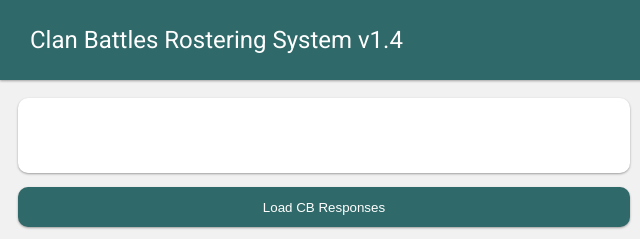
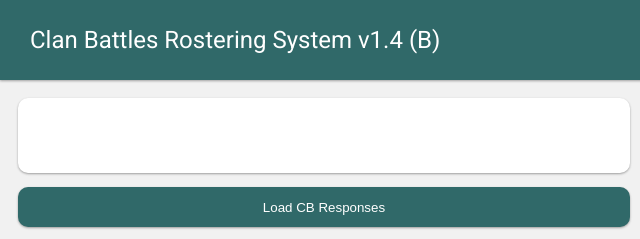
Before and after one commit to superlaser97/superlaser97.github.io, a plain HTML site: page index.html in a window 1280 px wide. Shown: the top 239 px of the page, 0-640 px from the left. Drawn offline with nearby package versions, Linux system fonts and the light colour scheme.

Commit message:
Update index.html

```diff
--- a/index.html
+++ b/index.html
@@ -17,7 +17,7 @@
 
         <div id="tooltipContainer" style="display: none;"></div>
 
-        <div class="TitleBar">Clan Battles Rostering System v1.4</div>
+        <div class="TitleBar">Clan Battles Rostering System v1.4 (B)</div>
         <button id="ResetBtn" onclick="TestReset()">Reset</button>
         <button id="LoadBtn" onclick="TestLoad()">Load</button>
         <button id="SaveBtn" onclick="TestSave()">Save</button>
```
